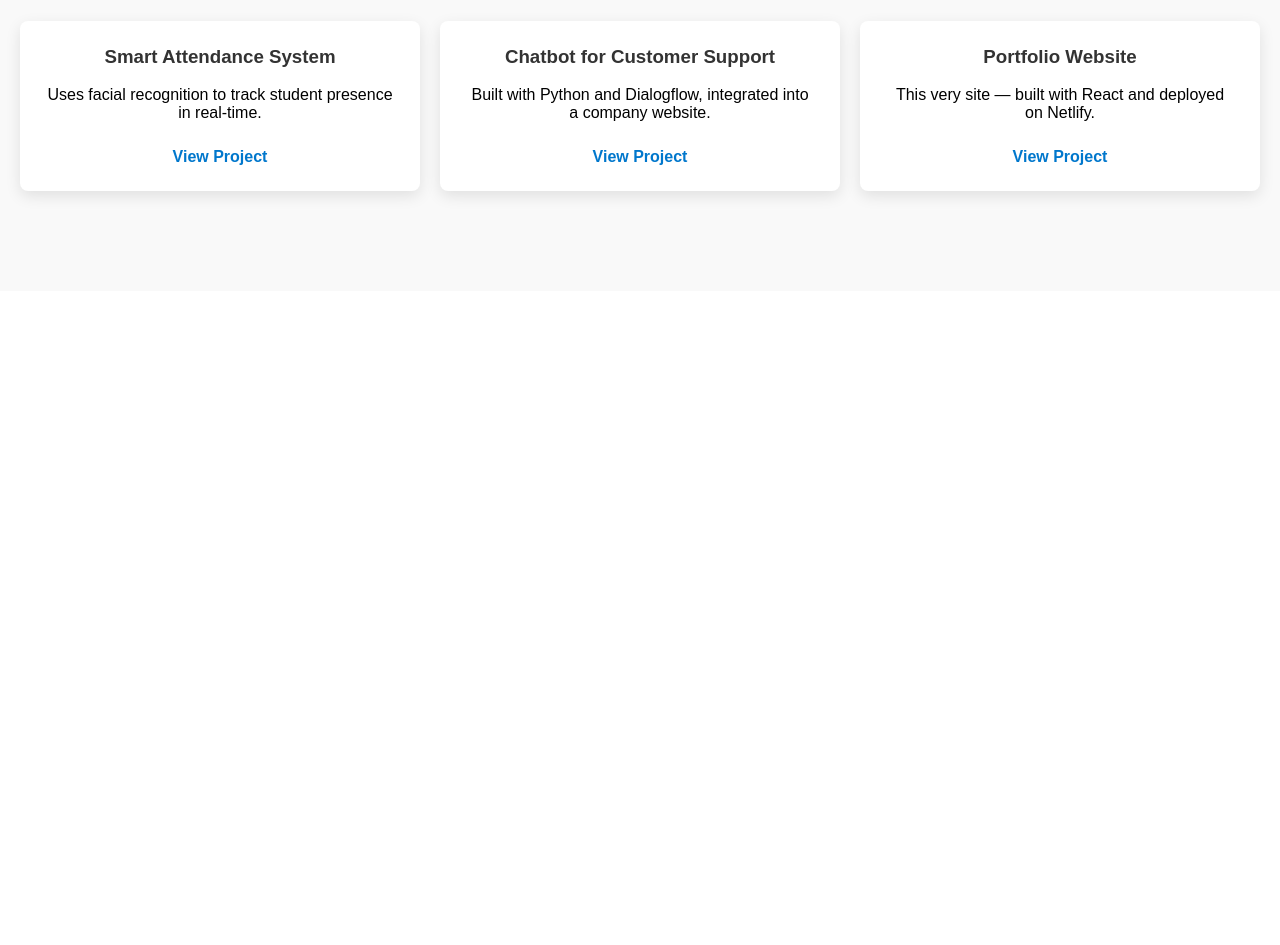
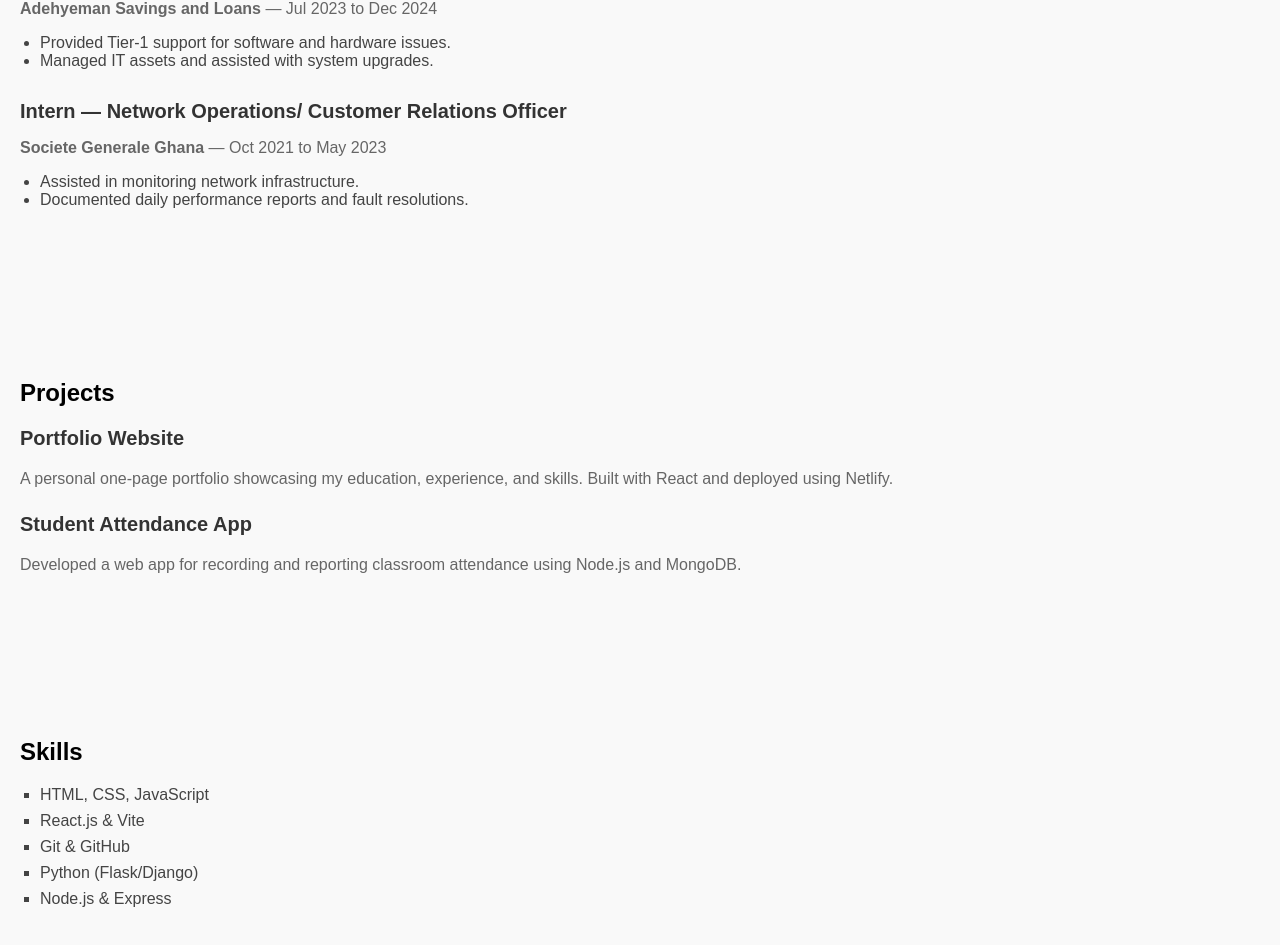
Before and after one commit to GiddyKobby/gideon-portfolio, a React (Vite) app: page / in a window 1280 px wide. Shown: the part 1213-2158 px from the top of the page. Before the commit the page ends 1504 px from the top, so only its background shows below. Built offline with nearby package versions, Linux system fonts and the light colour scheme.

Commit message:
Added Experience and Skills

```diff
--- a/src/App.jsx
+++ b/src/App.jsx
@@ -1,7 +1,9 @@
 import Hero from './components/Hero';
 import About from './components/About';
 import Education from './components/Education';
+import Experience from './components/Experience';
 import Projects from './components/Projects';
+import Skills from './components/Skills';
 import './index.css';
 
 function App() {
@@ -10,7 +12,9 @@ function App() {
       <Hero />
       <About />
       <Education />
+      <Experience />
       <Projects />
+      <Skills />
     </div>
   );
 }
--- a/src/components/Education.jsx
+++ b/src/components/Education.jsx
@@ -13,8 +13,8 @@ const Education = () => {
         </div>
 
         <div className="education-item">
-          <h3>Bachelor of Science in Computer Engineering</h3>
-          <p>Kwame Nkrumah University of Science & Technology — 2022</p>
+          <h3>Bachelor of Science in Computer Science</h3>
+          <p>Catholic University College of Ghana — 2021</p>
         </div>
       </div>
     </section>
--- /dev/null
+++ b/src/components/Experience.jsx
@@ -0,0 +1,32 @@
+// src/components/Experience.jsx
+import React from "react";
+
+const Experience = () => {
+  return (
+    <section id="experience" className="section">
+      <div className="container">
+        <h2>Experience</h2>
+
+        <div className="experience-item">
+          <h3>IT Support Specialist/ Business Relationship Officer</h3>
+          <p><strong>Adehyeman Savings and Loans</strong> — Jul 2023 to Dec 2024</p>
+          <ul>
+            <li>Provided Tier-1 support for software and hardware issues.</li>
+            <li>Managed IT assets and assisted with system upgrades.</li>
+          </ul>
+        </div>
+
+        <div className="experience-item">
+          <h3>Intern — Network Operations/ Customer Relations Officer</h3>
+          <p><strong>Societe Generale Ghana</strong> — Oct 2021 to May 2023</p>
+          <ul>
+            <li>Assisted in monitoring network infrastructure.</li>
+            <li>Documented daily performance reports and fault resolutions.</li>
+          </ul>
+        </div>
+      </div>
+    </section>
+  );
+};
+
+export default Experience;
--- a/src/components/Projects.jsx
+++ b/src/components/Projects.jsx
@@ -1,38 +1,24 @@
-function Projects() {
-  const projects = [
-    {
-      title: "Smart Attendance System",
-      description: "Uses facial recognition to track student presence in real-time.",
-      link: "#"
-    },
-    {
-      title: "Chatbot for Customer Support",
-      description: "Built with Python and Dialogflow, integrated into a company website.",
-      link: "#"
-    },
-    {
-      title: "Portfolio Website",
-      description: "This very site — built with React and deployed on Netlify.",
-      link: "#"
-    }
-  ];
+// src/components/Projects.jsx
+import React from "react";
 
+const Projects = () => {
   return (
-    <section className="projects">
-      <h2>Projects</h2>
-      <div className="project-grid">
-        {projects.map((project, index) => (
-          <div className="project-card" key={index}>
-            <h3>{project.title}</h3>
-            <p>{project.description}</p>
-            <a href={project.link} target="_blank" rel="noopener noreferrer">
-              View Project
-            </a>
-          </div>
-        ))}
+    <section id="projects" className="section">
+      <div className="container">
+        <h2>Projects</h2>
+
+        <div className="project-item">
+          <h3>Portfolio Website</h3>
+          <p>A personal one-page portfolio showcasing my education, experience, and skills. Built with React and deployed using Netlify.</p>
+        </div>
+
+        <div className="project-item">
+          <h3>Student Attendance App</h3>
+          <p>Developed a web app for recording and reporting classroom attendance using Node.js and MongoDB.</p>
+        </div>
       </div>
     </section>
   );
-}
+};
 
 export default Projects;
--- /dev/null
+++ b/src/components/Skills.jsx
@@ -0,0 +1,21 @@
+import React from "react";
+
+const Skills = () => {
+  return (
+    <section id="skills" className="section">
+      <div className="container">
+        <h2>Skills</h2>
+
+        <ul className="skills-list">
+          <li>HTML, CSS, JavaScript</li>
+          <li>React.js & Vite</li>
+          <li>Git & GitHub</li>
+          <li>Python (Flask/Django)</li>
+          <li>Node.js & Express</li>
+        </ul>
+      </div>
+    </section>
+  );
+};
+
+export default Skills;
--- a/src/index.css
+++ b/src/index.css
@@ -66,3 +66,46 @@ body { margin: 0; font-family: Arial, sans-serif; }
   margin: 5px 0 0;
   color: #666;
 }
+
+.experience-item {
+  margin-bottom: 30px;
+}
+
+.experience-item h3 {
+  font-size: 20px;
+  color: #333;
+  margin-bottom: 5px;
+}
+
+.experience-item p {
+  color: #666;
+  margin-bottom: 10px;
+}
+
+.experience-item ul {
+  padding-left: 20px;
+  color: #444;
+}
+
+.project-item {
+  margin-bottom: 25px;
+}
+
+.project-item h3 {
+  font-size: 20px;
+  color: #333;
+}
+
+.project-item p {
+  color: #666;
+}
+
+.skills-list {
+  list-style-type: square;
+  padding-left: 20px;
+  color: #444;
+}
+
+.skills-list li {
+  margin-bottom: 8px;
+}
```
Also changed, not shown: 5 other files (tests, documents, lock files or other folders).
